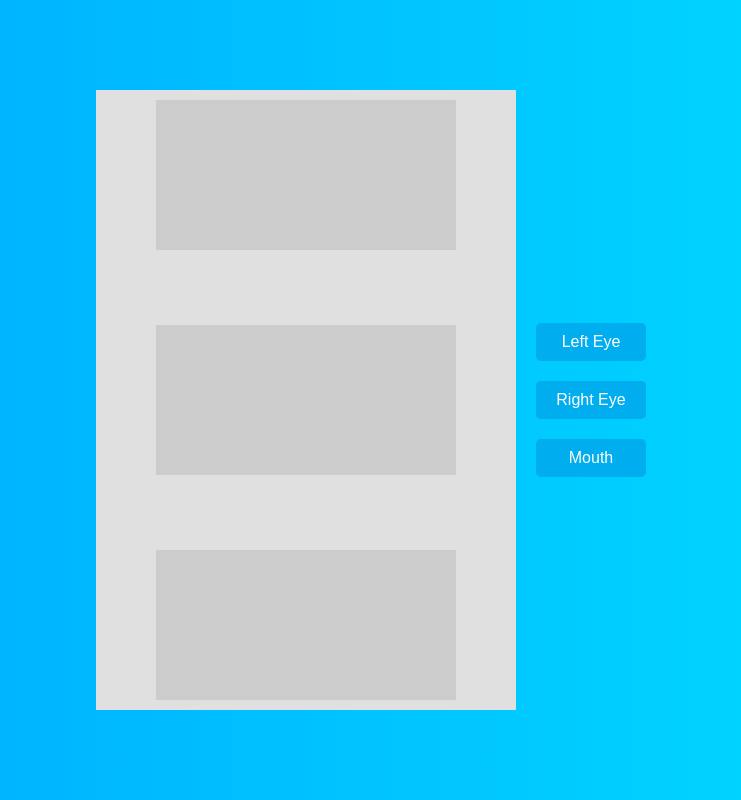
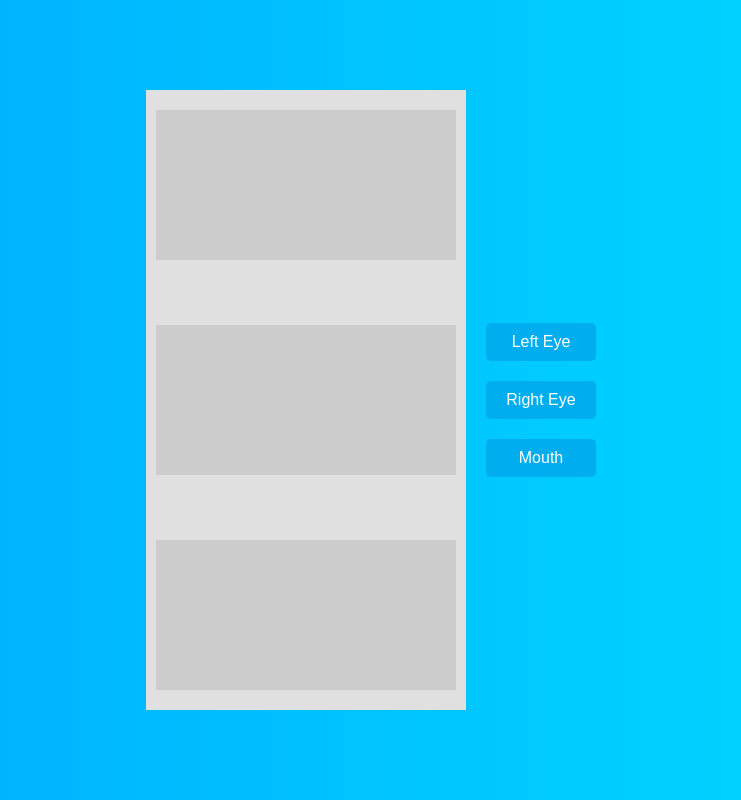
Before and after one commit to WhoisJdoe/Face-assembly-app, a plain HTML site: page index.html in a window 1280 px wide. Shown: the whole page, without its empty margins (269-1010 px from the left). Drawn offline with Linux system fonts and the light colour scheme.

Commit message:
Update styles.css for new layout

```diff
--- a/styles.css
+++ b/styles.css
@@ -20,18 +20,17 @@ body {
     flex-direction: column;
     align-items: center;
     justify-content: space-between;
-    width: 400px;
+    width: 300px;
     height: 600px;
     background-color: #e0e0e0;
     padding: 10px;
 }
 
-#left-eye,
-#right-eye,
-#mouth {
+.face-part {
     width: 300px;
     height: 150px;
     background-color: #ccc;
+    margin: 10px 0;
 }
 
 .controls {
```
